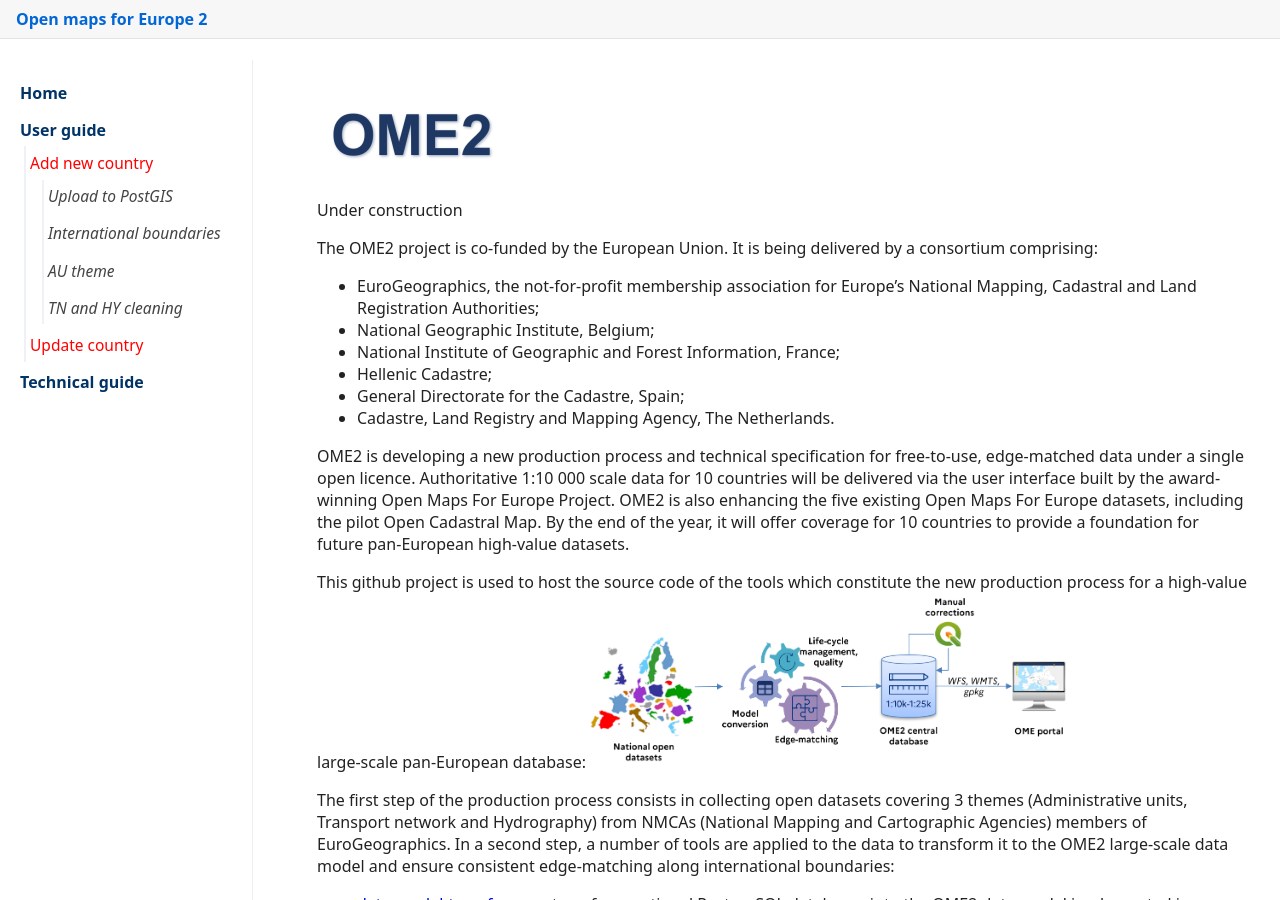
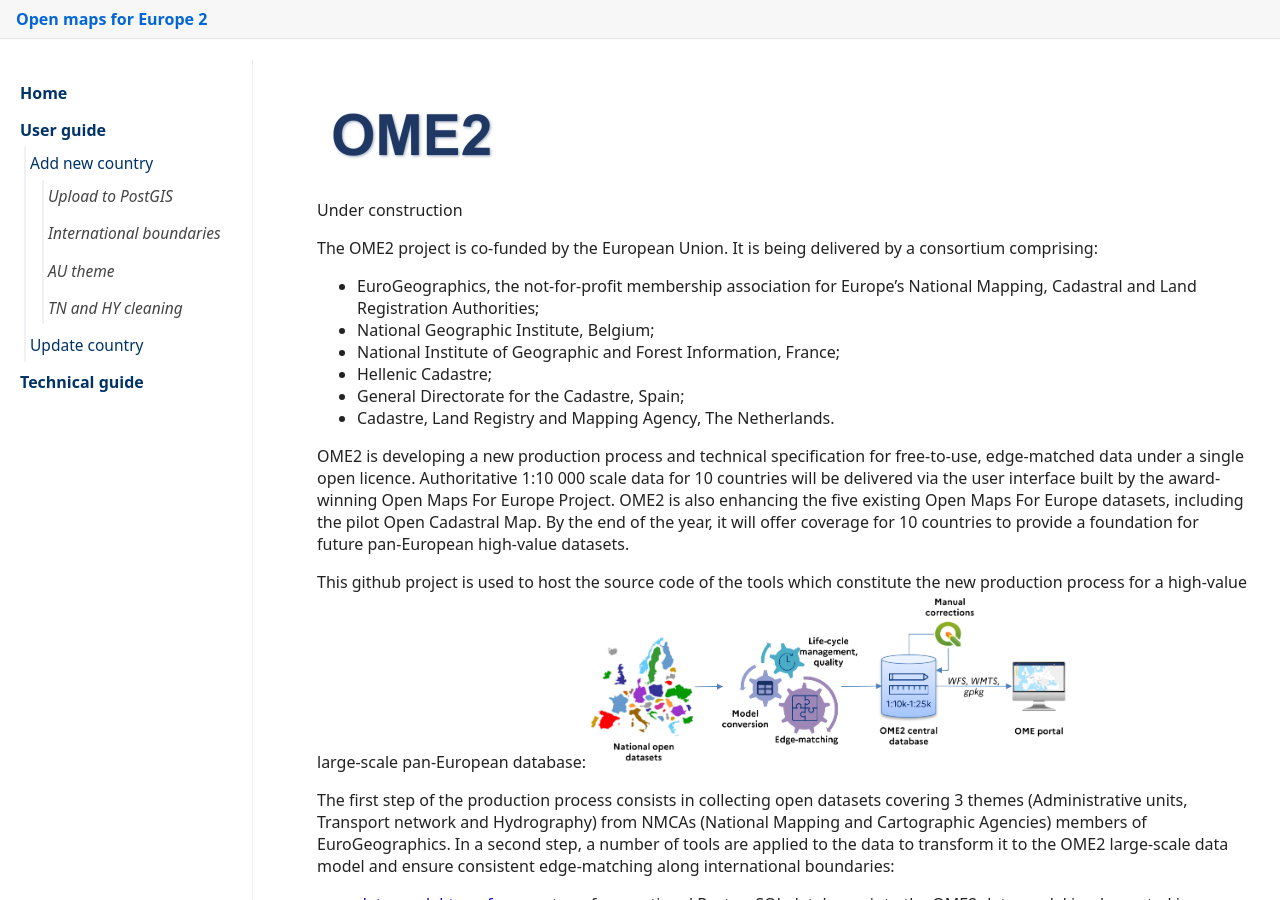
Before and after one commit to openmapsforeurope2/ome2-dev, a Jekyll site: the page built from README.md, in a window 1280 px wide and 900 px high. Built offline with Jekyll 4.4.1, drawn with Linux system fonts in a browser that asks for light colours; our own code applies the rules of GitHub Pages for plain Markdown files.

Commit message:
Change color

```diff
--- a/assets/styles.css
+++ b/assets/styles.css
@@ -94,7 +94,7 @@
 
 /* First sub-level: red, not bold, not italic */
 .sidebar > .sidebar-nav > ul > li > ul.submenu > .sidebar-nav > ul > li > .menu-header > a {
-  color: red !important;
+  color: #003366 !important;
   font-weight: normal !important;
   font-style: normal !important;
 }
```
